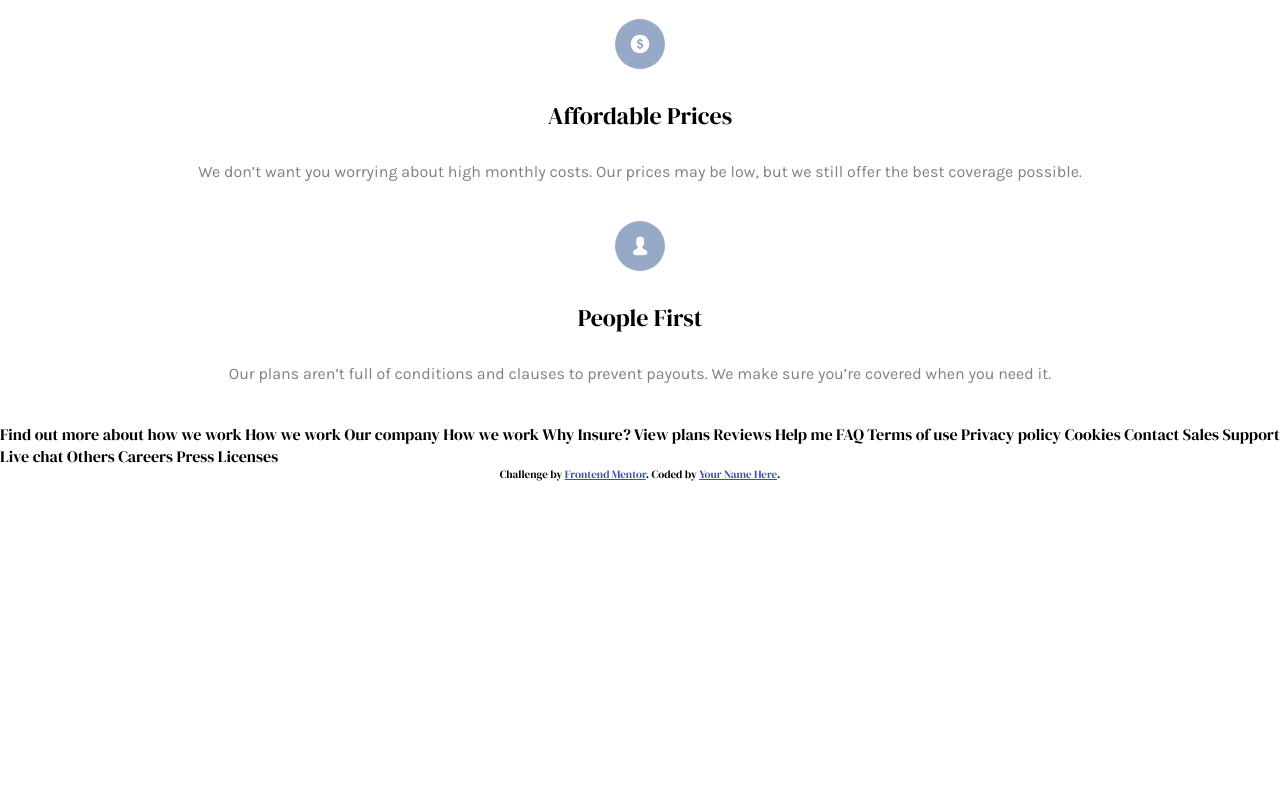
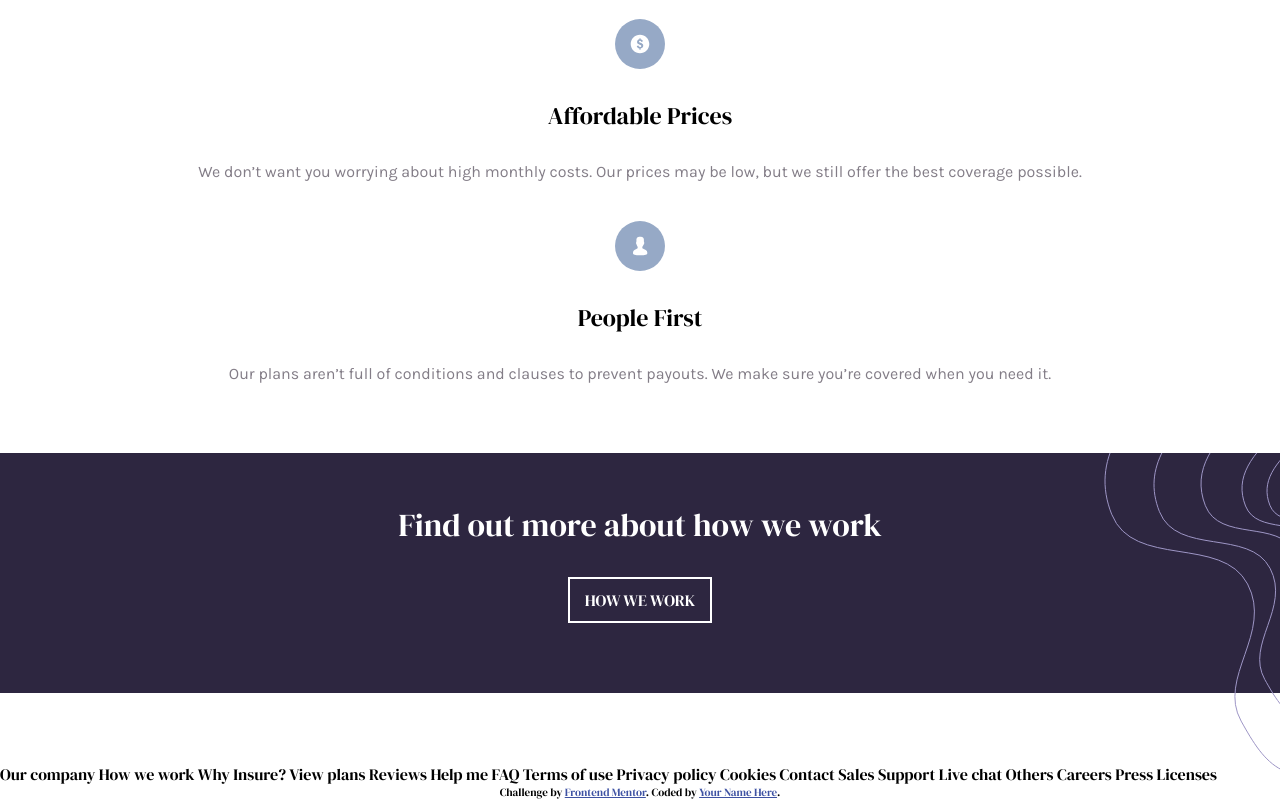
Before and after one commit to Rashkele/Insurance-Landing-Page, a plain HTML site: page index.html in a window 1280 px wide. Shown: the part 2429-3229 px from the top of the page. Before the commit the page ends 2911 px from the top, so only its background shows below. Drawn offline with Linux system fonts and the light colour scheme.

Commit message:
Main bottom part added

```diff
--- a/index.html
+++ b/index.html
@@ -74,7 +74,11 @@
           sure you’re covered when you need it.
        </p>
     </div>
-
+<div class="bottom-part">
+  <img class=waves-bottom-right src="./images/bg-pattern-how-we-work-mobile.svg" alt="">
+<h1>Find out more about how we work</h1>
+<a class="View-plans" href="#">HOW WE WORK</a>
+</div>
   </main>
 
 
@@ -97,9 +101,9 @@
 
 
 
-  Find out more about how we work
 
-  How we work
+
+
 
   Our company
 
--- a/style.css
+++ b/style.css
@@ -62,13 +62,17 @@ width: 100%;
 display: block;
 }
 
-.header-text {
+.header-text, .bottom-part {
     color: white;
     background-color: var(--DarkViolet);
     padding: 50px 20px;
     position: relative;
 }
 
+.bottom-part {
+    margin-top: 70px;
+    margin-bottom: 70px;
+}
 .View-plans {
     color: white;
     width: fit-content;
@@ -89,7 +93,11 @@ display: block;
     right: 0;
     bottom: -60%;
 }
-
+.waves-bottom-right {
+    position: absolute;
+    right: 0;
+    top:0;
+}
 main {
     position: relative;
 }
```
